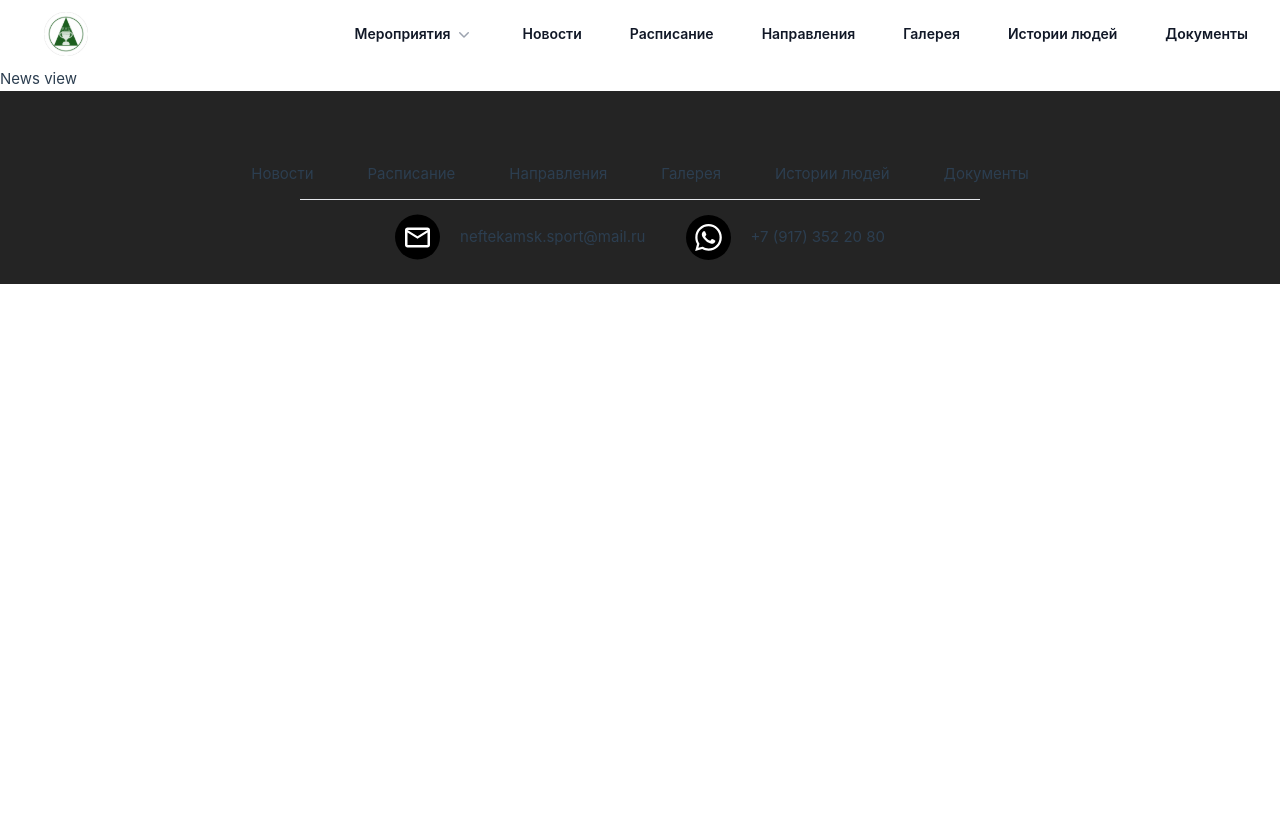
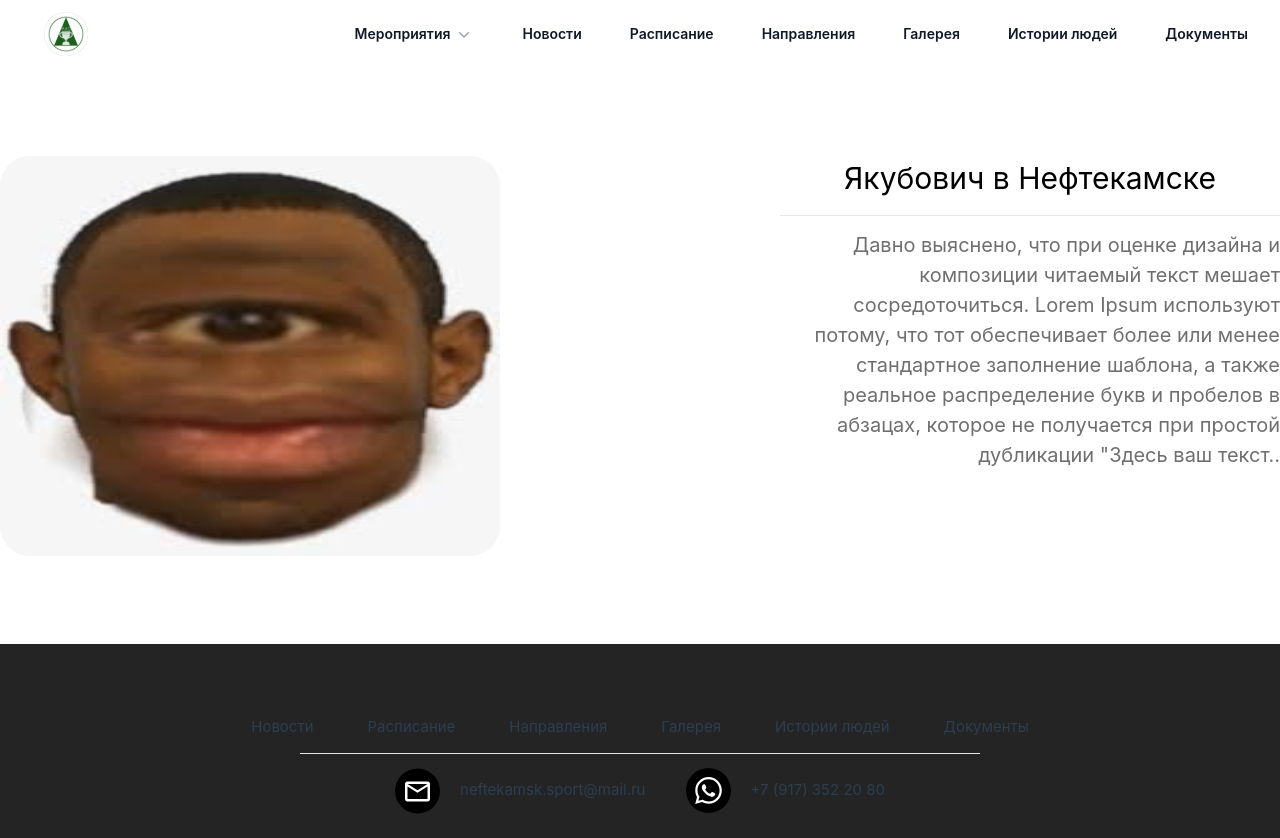
Before and after one commit to E8LL4IQuU/neftekamsk-sport, a Vue app in the folder ano/: page /news in a window 1280 px wide. Before the commit the page ends 800 px from the top, so only its background shows below. Built offline with nearby package versions, Linux system fonts and the light colour scheme.

Commit message:
create: create new page -all news

```diff
--- a/ano/src/components/NavBar.vue
+++ b/ano/src/components/NavBar.vue
@@ -22,7 +22,7 @@ import {
 import { ChevronDownIcon } from '@heroicons/vue/20/solid'
 
 const events = [
-  { name: 'name', description: 'your description here', href: '/documents', icon: ChartPieIcon },
+  { name: 'name', description: 'your description here', href: '/events', icon: ChartPieIcon },
 ]
 
 const mobileMenuOpen = ref(false)
--- a/ano/src/views/EventView.vue
+++ b/ano/src/views/EventView.vue
@@ -51,7 +51,7 @@ onMounted(() => {
         <h1 class="text-black text-3xl font-bold pb-3">{{ IRLEvent.title }}</h1>
         <p class="text-black max-w-7xl">{{ IRLEvent.description }}</p>
         <div>
-          <button class="px-2 py-2 mt-3 rounded bg-red-400 text-white" @click="openRegistrationPopup">Записаться</button>
+          <button class="px-2 py-2 mt-3 rounded bg-red-400 text-white hover:bg-red-500" @click="openRegistrationPopup">Записаться</button>
 
           <!-- Registration Popup -->
           <div v-if="isRegistrationPopupOpen"
--- a/ano/src/views/NewsView.vue
+++ b/ano/src/views/NewsView.vue
@@ -3,9 +3,25 @@
 </script>
 
 <template>
-    <h2>News view</h2>
+  <div class="containers">
+    <div class="flex justify-between py-[88px] gap-3 laptop:block laptop:text-center mobile:py-[35px]" >
+      <div>
+        <router-link to="/news-item">
+          <img class="w-[650px] h-[520px] rounded-[30px] mac:w-[500px] mac:h-[400px] laptop:mx-auto mobile:w-full" src="../assets/images.jpeg"/>
+        </router-link>
+      </div>
+      <div class="max-w-[665px] mac:max-w-[500px] laptop:mx-auto mobile:w-full">
+        <h4 class="text-black text-center text-[36px] pb-[14px] mac:text-[30px]">Якубович в Нефтекамске</h4>
+        <hr class="max-w-[540px] bg-[#E4E4E4] mx-auto">
+        <p class="text-[#6F6F6F] text-[28px] pt-[14px] text-right  mac:text-[20px] laptop:text-center">Давно выяснено, что при оценке дизайна и композиции читаемый текст мешает сосредоточиться. Lorem Ipsum используют потому, что тот обеспечивает более или менее стандартное заполнение шаблона, а также реальное распределение букв и пробелов в абзацах, которое не получается при простой дубликации "Здесь ваш текст..</p>
+      </div>
+    </div>
+  </div>
 </template>
 
-<style>
-
+<style scoped>
+.containers{
+  max-width: 1450px;
+  margin: 0 auto;
+}
 </style>
```
Also changed, not shown: ano/src/assets/images.jpeg (added).
